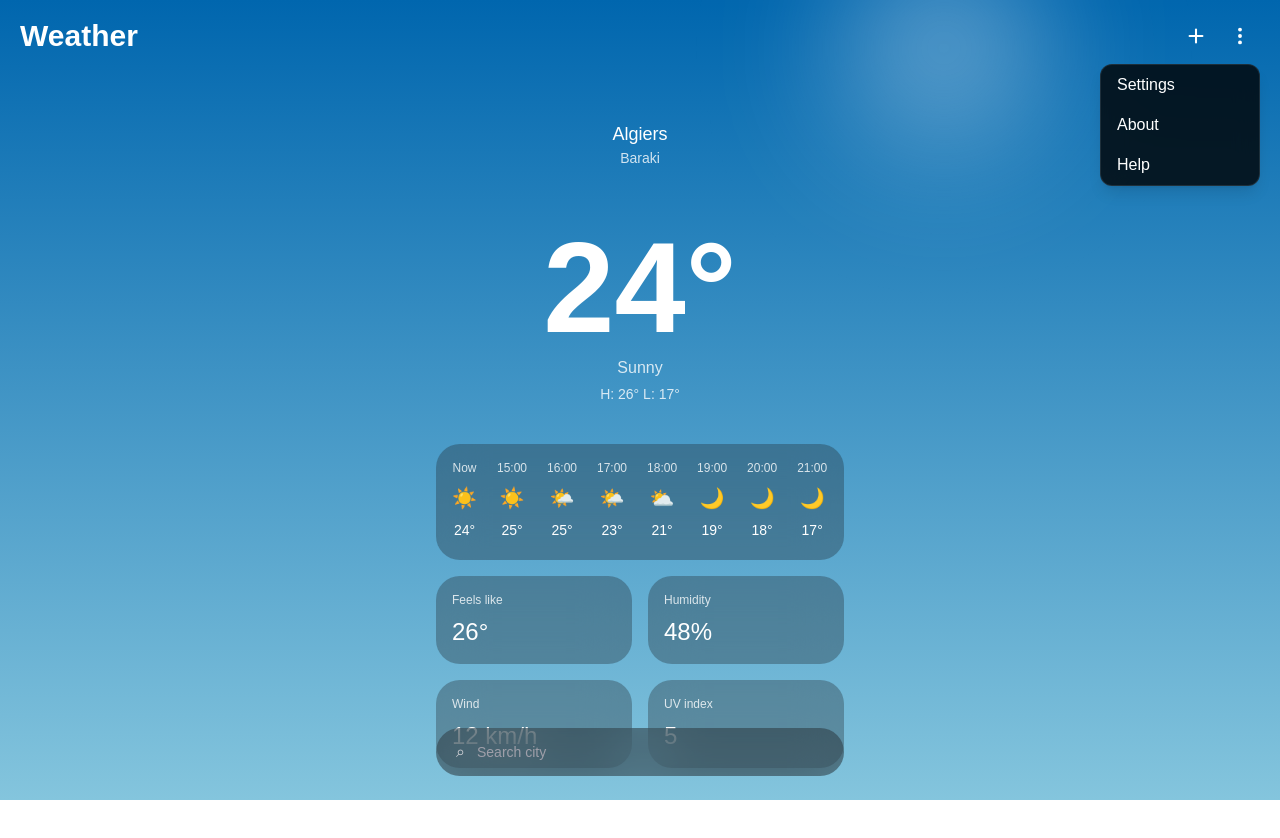
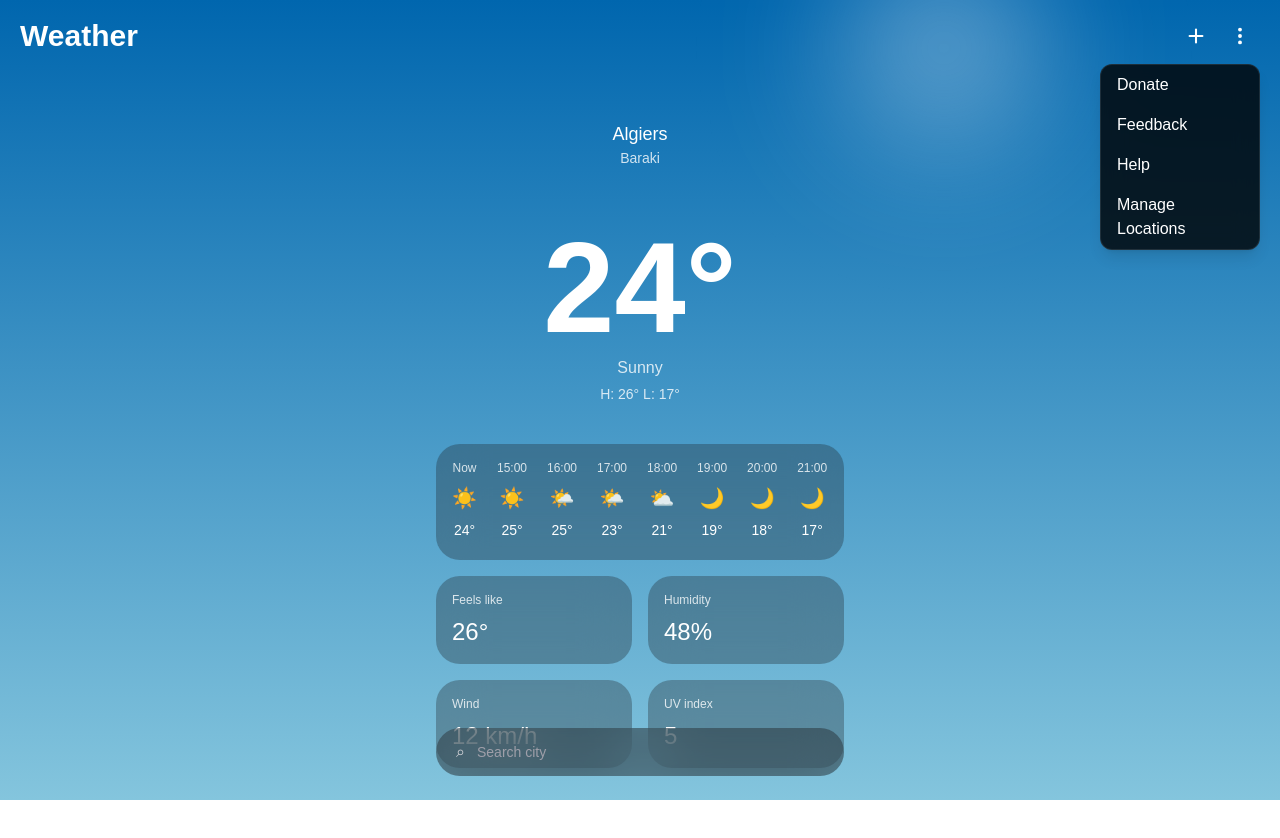
Before and after one commit to TheVamoraProject/VamoraWeather, a Next.js app in the folder web/: page / in a window 1280 px wide. Both pictures are taken after a click on the button 1240 px from the left and 36 px from the top of the page. Shown: the top 838 px of the page. Built offline with nearby package versions, Linux system fonts and the light colour scheme.

Commit message:
Replace 'Settings' and 'About' with 'Donate' and 'Feedback'

```diff
--- a/web/components/Toolbar.tsx
+++ b/web/components/Toolbar.tsx
@@ -61,14 +61,14 @@ export default function WeatherToolbar({
                 className="w-full px-4 py-2 text-left text-white hover:bg-white/10"
                 onClick={() => setOpen(false)}
               >
-                Settings
+                Donate
               </button>
 
               <button
                 className="w-full px-4 py-2 text-left text-white hover:bg-white/10"
                 onClick={() => setOpen(false)}
               >
-                About
+                Feedback
               </button>
 
               <button
@@ -77,6 +77,13 @@ export default function WeatherToolbar({
               >
                 Help
               </button>
+
+              <button
+                className="w-full px-4 py-2 text-left text-white hover:bg-white/10"
+                onClick={() => setOpen(false)}
+              >
+                Manage Locations
+              </button>
             </div>
           </>
         )}
```
